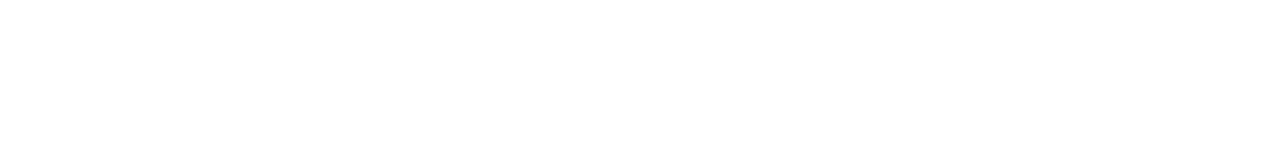
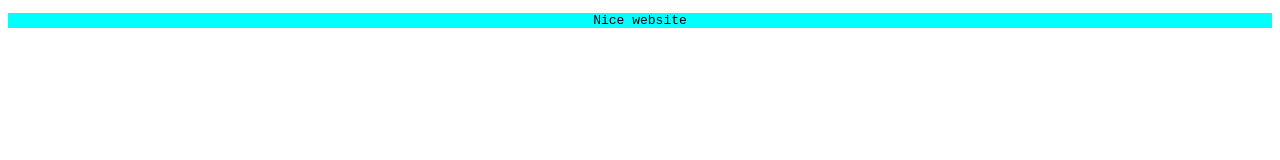
Before and after one commit to arifakibrahman/portfolioBasic01, a plain HTML site: page index.html in a window 1280 px wide. Drawn offline with Linux system fonts and the light colour scheme.

Commit message:
testing-git

```diff
--- a/index.html
+++ b/index.html
@@ -4,6 +4,9 @@
     <meta charset="UTF-8" />
     <meta name="viewport" content="width=device-width, initial-scale=1.0" />
     <title>Portfolio Website</title>
+    <link rel="stylesheet" href="style.css" />
   </head>
-  <body></body>
+  <body>
+    <p>Nice website</p>
+  </body>
 </html>
--- /dev/null
+++ b/style.css
@@ -0,0 +1,5 @@
+p{
+    background-color: aqua;
+    text-align: center;
+    font-family: monospace;
+}
```
